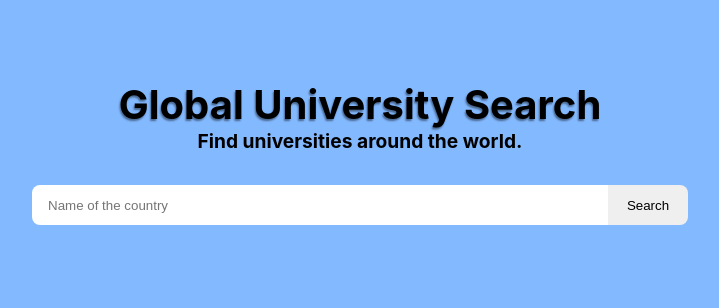
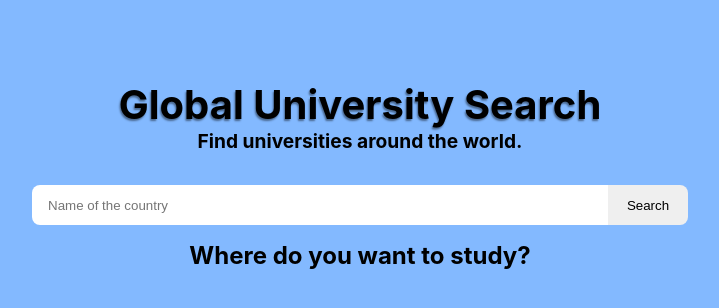
Before and after one commit to caetano-dev/University-List, a React (Create React App) app: page / in a window 1280 px wide. Shown: the top 308 px of the page, without its empty margins (280-999 px from the left). Built offline with nearby package versions, Linux system fonts and the light colour scheme.

Commit message:
Adding message

```diff
--- a/src/components/SearchBar.js
+++ b/src/components/SearchBar.js
@@ -33,7 +33,9 @@ function SearchBar() {
             <h1>Showing results for: {data}</h1>
             <University country={data} />
           </div>
-        ) : null}
+        ) : <>
+            <h2>Where do you want to study?</h2>
+            </>}
       </div>
     </>
   );
```
